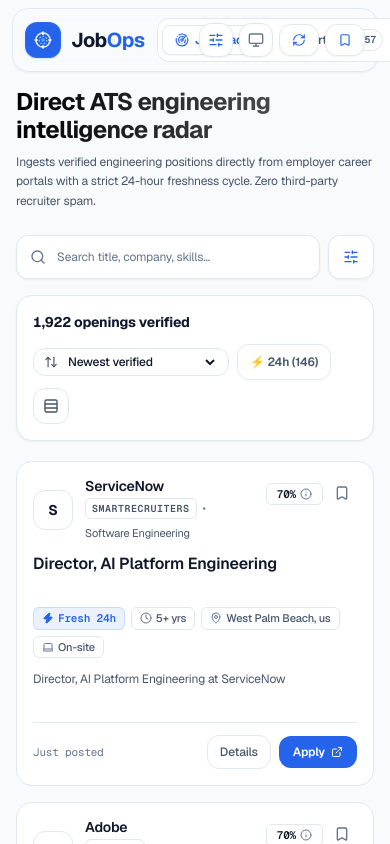
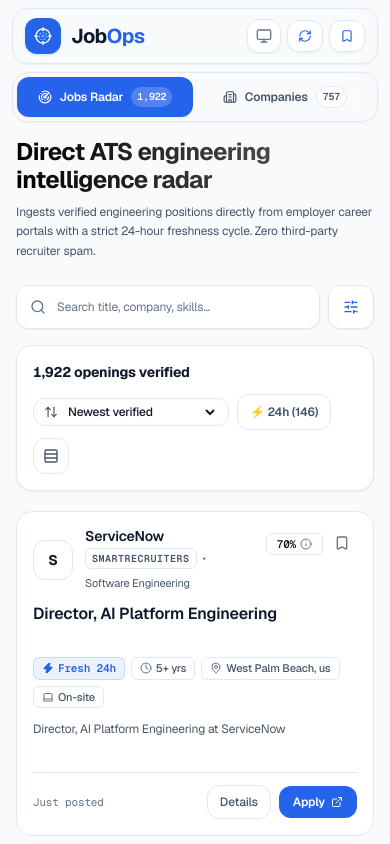
Before and after one commit to chandanvura/JobOps, a React (Vite) app in the folder web/: page / in a window 390 px wide. Shown: the top 844 px of the page. Built offline with nearby package versions, Linux system fonts and the light colour scheme.

Commit message:
fix(mobile): resolve top header overlapping with dedicated segmented navigation control

```diff
--- a/web/src/components/Navbar.tsx
+++ b/web/src/components/Navbar.tsx
@@ -57,14 +57,14 @@ export const Navbar: React.FC<NavbarProps> = ({
 
   return (
     <header className="sticky top-2 sm:top-3 z-30 max-w-7xl mx-auto px-3 sm:px-6 w-full transition-all duration-300">
-      <div className="backdrop-blur-md bg-brand-surface/90 border border-brand-border rounded-2xl h-16 px-3 sm:px-5 flex items-center justify-between gap-2.5 sm:gap-4 shadow-sm transition-colors duration-300">
-        {/* Brand & Tabs */}
+      <div className="backdrop-blur-md bg-brand-surface/90 border border-brand-border rounded-2xl h-14 sm:h-16 px-3 sm:px-5 flex items-center justify-between gap-2.5 sm:gap-4 shadow-sm transition-colors duration-300">
+        {/* Brand & Desktop Navigation Tabs */}
         <div className="flex items-center gap-3 lg:gap-6 min-w-0">
           <Logo onClick={() => setCurrentTab("jobs")} />
 
-          {/* Navigation Tabs */}
+          {/* Desktop Navigation Tabs (Hidden on mobile to eliminate header overlap) */}
           <nav
-            className="flex items-center gap-1 bg-brand-elevated p-1 rounded-xl text-xs font-semibold border border-brand-border flex-shrink-0"
+            className="hidden md:flex items-center gap-1 bg-brand-elevated p-1 rounded-xl text-xs font-semibold border border-brand-border flex-shrink-0"
             role="tablist"
           >
             <button
@@ -124,26 +124,15 @@ export const Navbar: React.FC<NavbarProps> = ({
 
         {/* Action Controls & Theme Selector */}
         <div className="flex items-center gap-1.5 sm:gap-2 flex-shrink-0">
-          {/* Mobile Filter Toggle Button (Shown on mobile when on jobs tab) */}
-          {currentTab === "jobs" && onToggleMobileFilter && (
-            <button
-              onClick={onToggleMobileFilter}
-              className="lg:hidden flex items-center gap-1 p-2 rounded-xl border border-brand-border bg-brand-surface text-brand-text hover:bg-brand-elevated active:scale-[0.98] transition-colors shadow-sm"
-              title="Filter jobs"
-              aria-label="Open filter drawer"
-            >
-              <SlidersHorizontal className="w-4 h-4 text-brand-primary" />
-            </button>
-          )}
-
           {/* Theme Selector (Light / Dark / System) */}
           <ThemeSelector themeMode={themeMode} setThemeMode={setThemeMode} />
 
           {/* Fetch Jobs Trigger */}
           <button
             onClick={onOpenFetchModal}
-            className="flex items-center gap-1.5 px-3 py-2 text-xs font-semibold rounded-xl bg-brand-surface hover:bg-brand-elevated text-brand-text border border-brand-border active:scale-[0.98] transition-all shadow-sm"
+            className="flex items-center gap-1.5 px-2.5 sm:px-3 py-2 text-xs font-semibold rounded-xl bg-brand-surface hover:bg-brand-elevated text-brand-text border border-brand-border active:scale-[0.98] transition-all shadow-sm"
             title="Trigger real-time ATS refresh"
+            aria-label="Refresh job catalog"
           >
             <RefreshCw className="w-3.5 h-3.5 text-brand-primary" />
             <span className="hidden sm:inline">Fetch jobs</span>
@@ -161,8 +150,9 @@ export const Navbar: React.FC<NavbarProps> = ({
           {/* Pipeline Button */}
           <button
             onClick={onOpenSavedModal}
-            className="flex items-center gap-1.5 px-3 py-2 text-xs font-semibold rounded-xl bg-brand-surface hover:bg-brand-elevated text-brand-primary border border-brand-border active:scale-[0.98] transition-all relative shadow-sm"
+            className="flex items-center gap-1.5 px-2.5 sm:px-3 py-2 text-xs font-semibold rounded-xl bg-brand-surface hover:bg-brand-elevated text-brand-primary border border-brand-border active:scale-[0.98] transition-all relative shadow-sm"
             title="Saved applications & personal workspace"
+            aria-label="Open saved applications pipeline"
           >
             <Bookmark className="w-3.5 h-3.5 text-brand-primary" />
             <span className="hidden sm:inline">Pipeline</span>
@@ -174,6 +164,60 @@ export const Navbar: React.FC<NavbarProps> = ({
           </button>
         </div>
       </div>
+
+      {/* Dedicated Mobile Navigation Segmented Control (Zero overlap, clean 40px touch targets) */}
+      <div className="md:hidden mt-2">
+        <nav
+          className="flex items-center bg-brand-surface/95 backdrop-blur-md p-1 rounded-2xl text-xs font-semibold border border-brand-border shadow-sm gap-1"
+          role="tablist"
+        >
+          <button
+            role="tab"
+            aria-selected={currentTab === "jobs"}
+            onClick={() => setCurrentTab("jobs")}
+            className={`flex-1 flex items-center justify-center gap-2 py-2 px-3 rounded-xl transition-all min-h-[40px] text-xs font-semibold ${
+              currentTab === "jobs"
+                ? "bg-brand-primary text-white shadow-sm"
+                : "text-brand-secondary hover:text-brand-text active:bg-brand-elevated"
+            }`}
+          >
+            <Radar className="w-3.5 h-3.5" />
+            <span>Jobs Radar</span>
+            <span
+              className={`text-[10px] font-mono px-1.5 py-0.5 rounded-full tabular-nums font-bold ${
+                currentTab === "jobs"
+                  ? "bg-white/20 text-white"
+                  : "bg-brand-elevated text-brand-secondary border border-brand-border"
+              }`}
+            >
+              {totalCount.toLocaleString()}
+            </span>
+          </button>
+
+          <button
+            role="tab"
+            aria-selected={currentTab === "companies"}
+            onClick={() => setCurrentTab("companies")}
+            className={`flex-1 flex items-center justify-center gap-2 py-2 px-3 rounded-xl transition-all min-h-[40px] text-xs font-semibold ${
+              currentTab === "companies"
+                ? "bg-brand-primary text-white shadow-sm"
+                : "text-brand-secondary hover:text-brand-text active:bg-brand-elevated"
+            }`}
+          >
+            <Building2 className="w-3.5 h-3.5" />
+            <span>Companies</span>
+            <span
+              className={`text-[10px] font-mono px-1.5 py-0.5 rounded-full tabular-nums font-bold ${
+                currentTab === "companies"
+                  ? "bg-white/20 text-white"
+                  : "bg-brand-elevated text-brand-secondary border border-brand-border"
+              }`}
+            >
+              {companiesCount}
+            </span>
+          </button>
+        </nav>
+      </div>
     </header>
   );
 };
```
